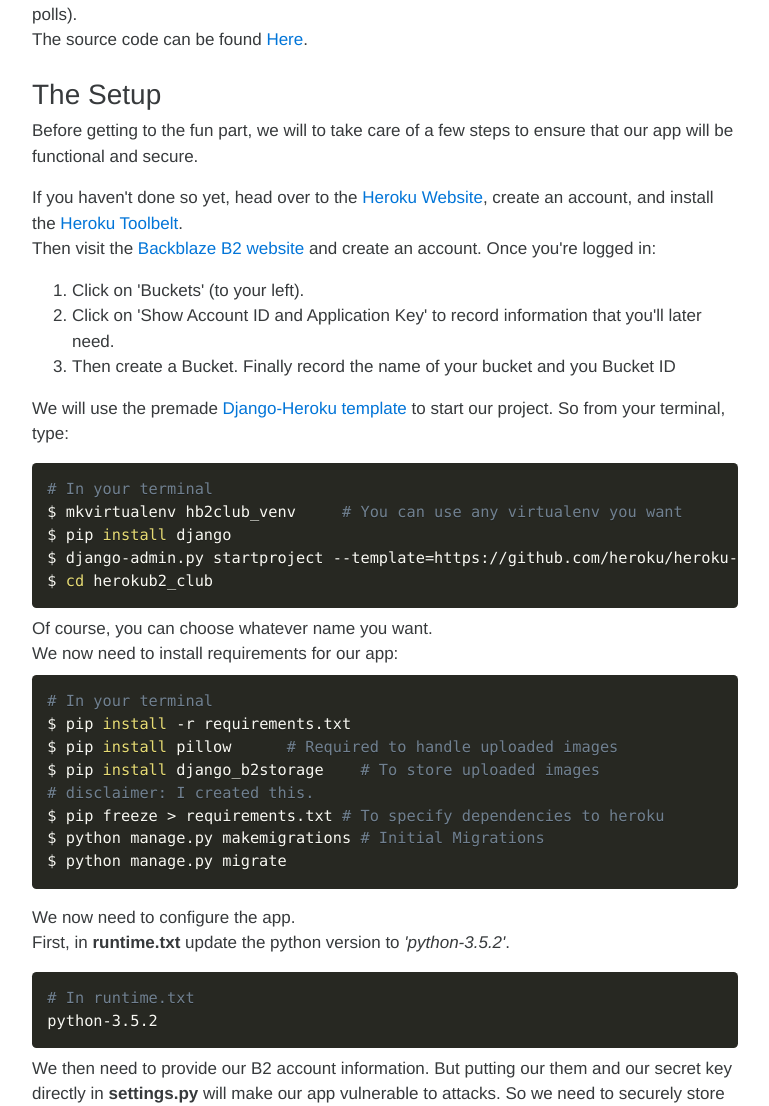
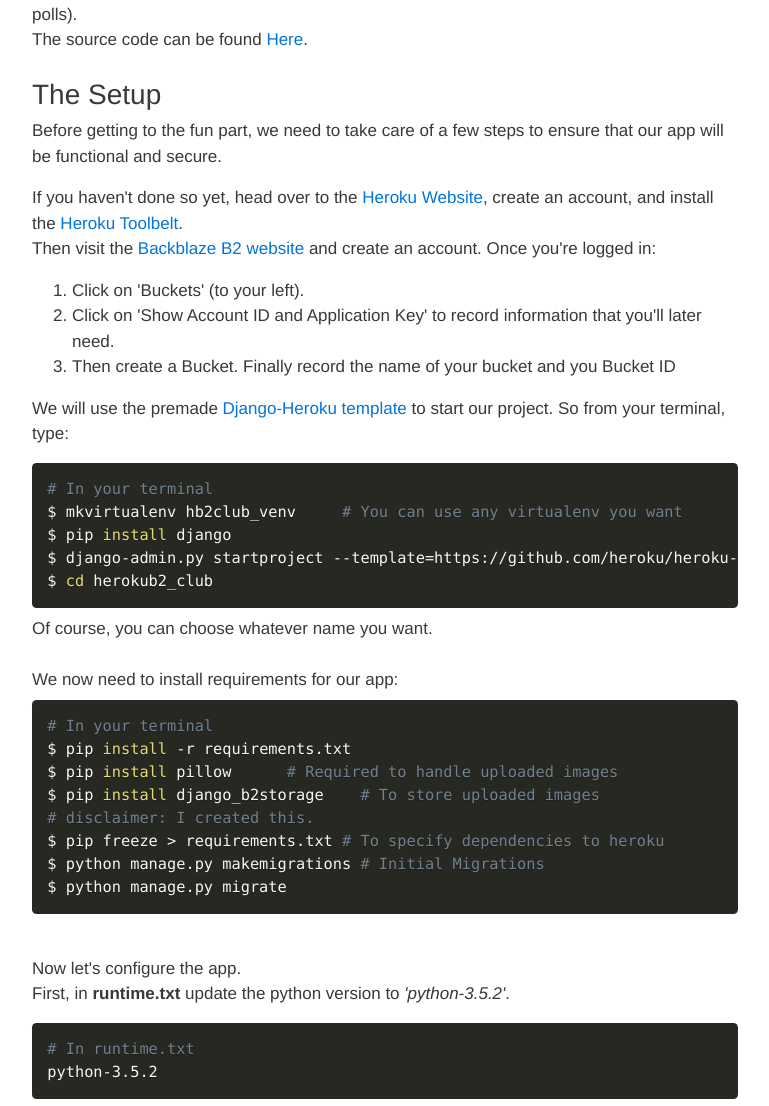
Before and after one commit to amlatyrngom/django-heroku-backblazeb2-tutorial, a website: page index.html in a window 1280 px wide. Shown: the part 806-1912 px from the top of the page, without its empty margins (255-1024 px from the left). Drawn offline with Linux system fonts and the light colour scheme.

Commit message:
Fix Typos

```diff
--- a/index.html
+++ b/index.html
@@ -24,7 +24,7 @@
 
     <div class="container">
       <div class="header clearfix">
-        <h3 class="text-muted">Deploy your Django app with Heroku and Backblaze B2</h3>
+        <h3 class="text-muted">Deploy your Django app with Heroku and Backblaze B2.</h3>
       </div>
       <div class="marketing">
         <div id="introdution">
@@ -53,7 +53,7 @@
         </div>
         <div id="setup">
           <h3>The Setup</h3>
-          <p>Before getting to the fun part, we will to take care of a few steps to ensure that our app will be functional and secure.</p>
+          <p>Before getting to the fun part, we need to take care of a few steps to ensure that our app will be functional and secure.</p>
           <p>
             <p>
               If you haven't done so yet, head over to the <a href="https://www.heroku.com/">Heroku Website</a>, create an account, and install the <a href="https://toolbelt.heroku.com/">Heroku Toolbelt</a>.<br>
@@ -76,7 +76,7 @@
 </code></pre>
 <!-- END CODE -->
 
-              Of course, you can choose whatever name you want.<br>We now need to install requirements for our app:
+              Of course, you can choose whatever name you want.<br><br>We now need to install requirements for our app:
 
 <!-- BEGIN CODE -->
 <pre class="language-bash"><code># In your terminal
@@ -92,7 +92,8 @@
 
             </p>
             <p>
-              We now need to configure the app.<br>
+              <br>
+              Now let's configure the app.<br>
               First, in <strong>runtime.txt</strong> update the python version to <em>'python-3.5.2'</em>.
 
 <!-- BEGIN CODE -->
@@ -102,7 +103,7 @@
 <!-- END CODE -->
 
                We then need to provide our B2 account information.
-              But putting our them and our secret key directly in <strong>settings.py</strong> will make our app vulnerable to attacks. So we need to securely store them. The most common way to do this is to put that information in environment variables and then use the python 'os.environ' to access them in <strong>settings.py</strong>. For example in Linux systems place the following in your <strong>~/.bashrc</strong> file:
+              But putting them and our secret key directly in <strong>settings.py</strong> will make our app vulnerable to attacks. So we need to securely store them. The most common way to do this is to put that information in environment variables and then use the python 'os.environ' to access them in <strong>settings.py</strong>. For example in Linux systems place the following in your <strong>~/.bashrc</strong> file:
 
 <!-- BEGIN CODE -->
 <pre><code class="language-bash"># In .bashrc
```
Also changed, not shown: actual_app.html (+2 -2 lines).
